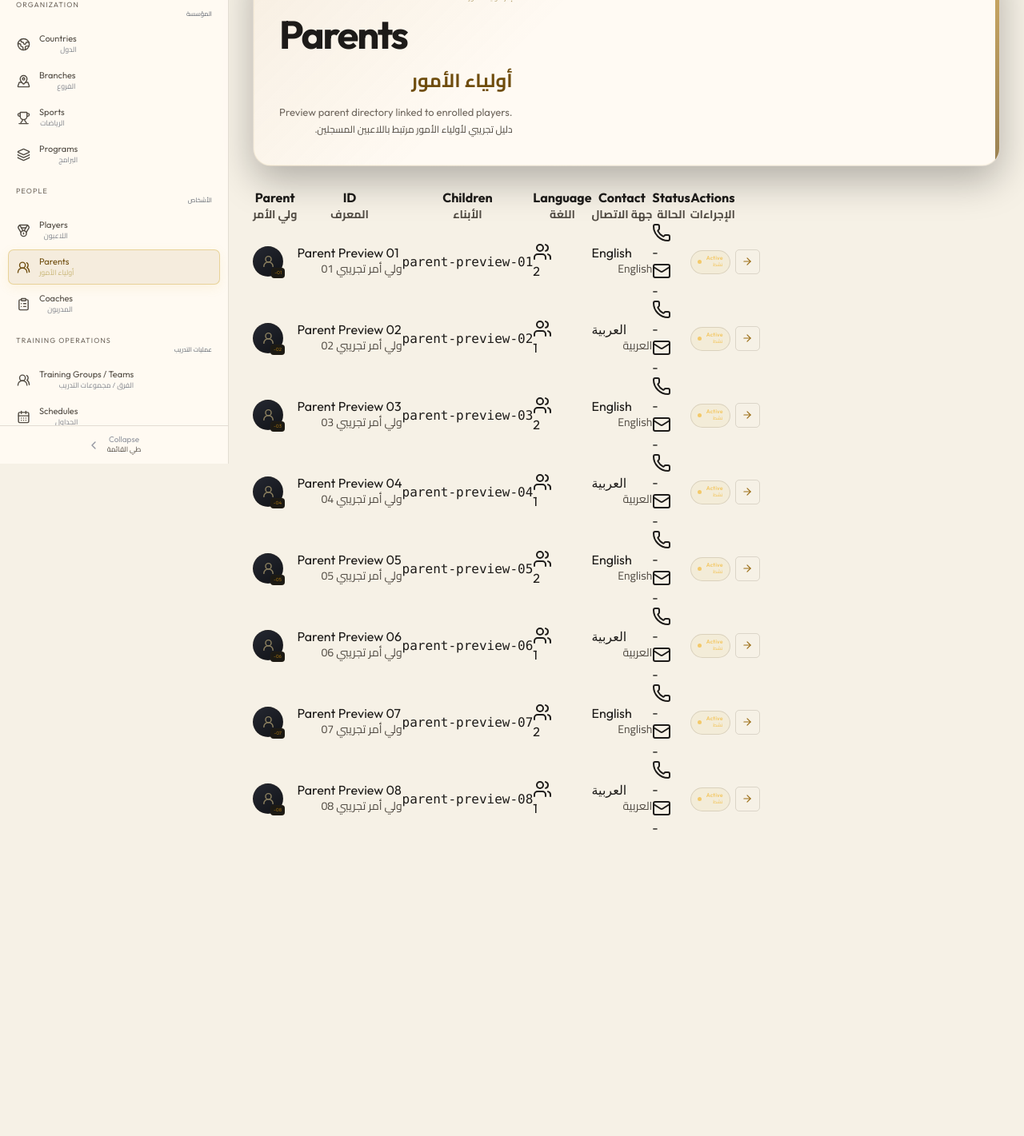
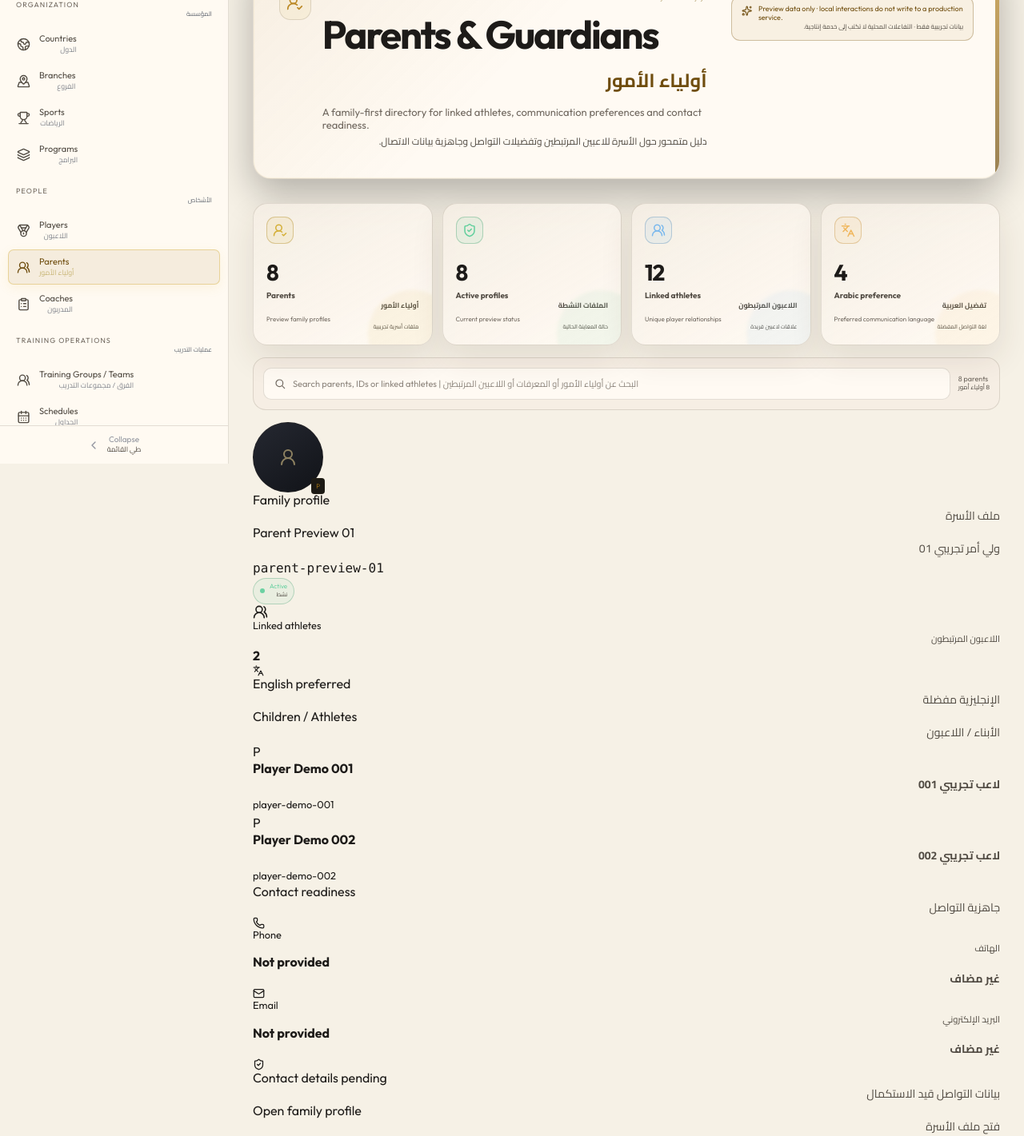
Before and after one commit to daynightae-cmyk/United-Olympics-Sports, a React (Vite) app: page /admin/parents in a window 1280 px wide. Shown: the part 220-1641 px from the top of the page at 80% size. Before the commit the page ends 1327 px from the top, so only its background shows below. Built offline with nearby package versions, Linux system fonts and the light colour scheme.

Commit message:
feat: redesign parent directory as family relationship cards

```diff
--- a/src/pages/admin/AdminParentsPage.tsx
+++ b/src/pages/admin/AdminParentsPage.tsx
@@ -1,41 +1,119 @@
-import { ArrowRight, Mail, Phone, Users } from 'lucide-react';
+import { ArrowRight, Languages, Mail, Phone, ShieldCheck, UserRoundCheck, UsersRound } from 'lucide-react';
+import { useMemo, useState } from 'react';
 import { Link } from 'react-router-dom';
-import { PageHeader, PlayerAvatar, StatusBadge } from '../../components/admin/AdminUI';
+import { PageHeader, UserAvatar } from '../../components/admin/AdminUI';
 import { BilingualText, bi } from '../../components/bilingual/BilingualText';
+import { EnterpriseEmpty, EnterpriseKpi, EnterpriseStatus, EnterpriseToolbar, PreviewNotice } from '../../components/enterprise/EnterpriseUI';
 import { demoParents } from '../../data/demo/parents';
 import { getPlayer } from '../../data/demo/selectors';
 
+const hasUsefulContact = (value?: string) => Boolean(value && value.trim() && value.trim() !== '-');
+
 export function AdminParentsPage() {
-  return <div className="admin-page">
+  const [query, setQuery] = useState('');
+  const normalizedQuery = query.trim().toLowerCase();
+
+  const parents = useMemo(() => demoParents.filter(parent => {
+    const childText = parent.playerIds.map(id => {
+      const player = getPlayer(id);
+      return player ? `${player.nameEn} ${player.nameAr} ${player.id}` : id;
+    }).join(' ');
+    return `${parent.nameEn} ${parent.nameAr} ${parent.id} ${childText}`.toLowerCase().includes(normalizedQuery);
+  }), [normalizedQuery]);
+
+  const activeParents = demoParents.filter(parent => parent.status === 'active').length;
+  const linkedPlayers = new Set(demoParents.flatMap(parent => parent.playerIds)).size;
+  const arabicPreference = demoParents.filter(parent => parent.preferredLanguage === 'ar').length;
+
+  return <div className="admin-page directory-v2-page directory-v2-parents">
     <PageHeader
-      eyebrow={bi('Parent Management', 'إدارة أولياء الأمور')}
-      title={bi('Parents', 'أولياء الأمور')}
-      description={bi('Preview parent directory linked to enrolled players.', 'دليل تجريبي لأولياء الأمور مرتبط باللاعبين المسجلين.')}
+      icon={UserRoundCheck}
+      eyebrow={bi('Family Relationship Center', 'مركز علاقات الأسر')}
+      title={bi('Parents & Guardians', 'أولياء الأمور')}
+      description={bi('A family-first directory for linked athletes, communication preferences and contact readiness.', 'دليل متمحور حول الأسرة للاعبين المرتبطين وتفضيلات التواصل وجاهزية بيانات الاتصال.')}
+      actions={<PreviewNotice />}
     />
-    <section className="parent-table-wrap">
-      <table className="parent-table">
-        <caption className="sr-only"><BilingualText value={bi('Parent Directory', 'دليل أولياء الأمور')} /></caption>
-        <thead>
-          <tr>
-            {[bi('Parent', 'ولي الأمر'), bi('ID', 'المعرف'), bi('Children', 'الأبناء'), bi('Language', 'اللغة'), bi('Contact', 'جهة الاتصال'), bi('Status', 'الحالة'), bi('Actions', 'الإجراءات')].map(label => <th key={label.en} scope="col"><BilingualText value={label} /></th>)}
-          </tr>
-        </thead>
-        <tbody>
-          {demoParents.map(parent => {
-            const children = parent.playerIds.map(pid => getPlayer(pid)).filter(Boolean);
-            return <tr key={parent.id}>
-              <td><PlayerAvatar id={parent.id} /></td>
-              <td><BilingualText value={{ en: parent.nameEn, ar: parent.nameAr }} /></td>
-              <td><code>{parent.id}</code></td>
-              <td><Users />{children.length}</td>
-              <td><BilingualText value={bi(parent.preferredLanguage === 'en' ? 'English' : 'العربية', parent.preferredLanguage === 'ar' ? 'العربية' : 'English')} /></td>
-              <td>{parent.phone && <span><Phone />{parent.phone}</span>}{parent.email && <span><Mail />{parent.email}</span>}{!parent.phone && !parent.email && <span>—</span>}</td>
-              <td><StatusBadge active={parent.status === 'active'} /></td>
-              <td><Link className="row-action" to={`/admin/parents/${parent.id}`}><ArrowRight /></Link></td>
-            </tr>;
-          })}
-        </tbody>
-      </table>
+
+    <section className="enterprise-kpi-grid directory-kpi-grid" aria-label="Parent overview | نظرة عامة على أولياء الأمور">
+      <EnterpriseKpi icon={UserRoundCheck} label={bi('Parents', 'أولياء الأمور')} value={demoParents.length} detail={bi('Preview family profiles', 'ملفات أسرية تجريبية')} />
+      <EnterpriseKpi icon={ShieldCheck} tone="green" label={bi('Active profiles', 'الملفات النشطة')} value={activeParents} detail={bi('Current preview status', 'حالة المعاينة الحالية')} />
+      <EnterpriseKpi icon={UsersRound} tone="blue" label={bi('Linked athletes', 'اللاعبون المرتبطون')} value={linkedPlayers} detail={bi('Unique player relationships', 'علاقات لاعبين فريدة')} />
+      <EnterpriseKpi icon={Languages} tone="orange" label={bi('Arabic preference', 'تفضيل العربية')} value={arabicPreference} detail={bi('Preferred communication language', 'لغة التواصل المفضلة')} />
     </section>
+
+    <EnterpriseToolbar
+      query={query}
+      onQueryChange={setQuery}
+      queryLabel={bi('Search parents, IDs or linked athletes', 'البحث عن أولياء الأمور أو المعرفات أو اللاعبين المرتبطين')}
+      resultCount={bi(`${parents.length} parents`, `${parents.length} أولياء أمور`)}
+    />
+
+    {parents.length > 0 ? <section className="directory-card-grid" aria-label="Parent directory cards | بطاقات دليل أولياء الأمور">
+      {parents.map(parent => {
+        const children = parent.playerIds.map(id => getPlayer(id)).filter(Boolean);
+        const phoneReady = hasUsefulContact(parent.phone);
+        const emailReady = hasUsefulContact(parent.email);
+        const contactReady = phoneReady || emailReady;
+
+        return <article className="directory-card directory-card-parent" key={parent.id}>
+          <div className="directory-card-glow" aria-hidden="true" />
+          <header className="directory-card-header">
+            <div className="directory-identity">
+              <div className="directory-avatar"><UserAvatar name={parent.nameEn} large /></div>
+              <div>
+                <span className="directory-kicker"><BilingualText value={bi('Family profile', 'ملف الأسرة')} /></span>
+                <h2><BilingualText value={{ en: parent.nameEn, ar: parent.nameAr }} /></h2>
+                <code>{parent.id}</code>
+              </div>
+            </div>
+            <EnterpriseStatus label={parent.status === 'active' ? bi('Active', 'نشط') : bi('Inactive', 'غير نشط')} tone={parent.status === 'active' ? 'active' : 'neutral'} />
+          </header>
+
+          <div className="directory-family-banner">
+            <div className="directory-family-icon"><UsersRound size={19} /></div>
+            <div>
+              <small><BilingualText value={bi('Linked athletes', 'اللاعبون المرتبطون')} /></small>
+              <strong>{children.length}</strong>
+            </div>
+            <span className="directory-language-pill"><Languages size={14} /><BilingualText value={parent.preferredLanguage === 'ar' ? bi('Arabic preferred', 'العربية مفضلة') : bi('English preferred', 'الإنجليزية مفضلة')} /></span>
+          </div>
+
+          <section className="directory-card-section">
+            <div className="directory-section-label"><BilingualText value={bi('Children / Athletes', 'الأبناء / اللاعبون')} /></div>
+            <div className="directory-child-list">
+              {children.length > 0 ? children.map(child => child && <div className="directory-child" key={child.id}>
+                <span className="directory-child-avatar">{child.nameEn.slice(0, 1)}</span>
+                <span><strong><BilingualText value={{ en: child.nameEn, ar: child.nameAr }} /></strong><small>{child.id}</small></span>
+              </div>) : <span className="directory-muted"><BilingualText value={bi('No linked athletes', 'لا يوجد لاعبون مرتبطون')} /></span>}
+            </div>
+          </section>
+
+          <section className="directory-card-section directory-contact-section">
+            <div className="directory-section-label"><BilingualText value={bi('Contact readiness', 'جاهزية التواصل')} /></div>
+            <div className="directory-contact-grid">
+              <div className={phoneReady ? 'is-ready' : 'is-missing'}>
+                <Phone size={15} />
+                <span><small><BilingualText value={bi('Phone', 'الهاتف')} /></small><strong>{phoneReady ? parent.phone : <BilingualText value={bi('Not provided', 'غير مضاف')} />}</strong></span>
+              </div>
+              <div className={emailReady ? 'is-ready' : 'is-missing'}>
+                <Mail size={15} />
+                <span><small><BilingualText value={bi('Email', 'البريد الإلكتروني')} /></small><strong>{emailReady ? parent.email : <BilingualText value={bi('Not provided', 'غير مضاف')} />}</strong></span>
+              </div>
+            </div>
+          </section>
+
+          <footer className="directory-card-footer">
+            <span className={`directory-readiness ${contactReady ? '' : 'is-warning'}`}>
+              <ShieldCheck size={15} />
+              <BilingualText value={contactReady ? bi('Contact channel available', 'قناة تواصل متاحة') : bi('Contact details pending', 'بيانات التواصل قيد الاستكمال')} />
+            </span>
+            <Link className="directory-open-button" to={`/admin/parents/${parent.id}`}>
+              <BilingualText value={bi('Open family profile', 'فتح ملف الأسرة')} />
+              <ArrowRight size={16} />
+            </Link>
+          </footer>
+        </article>;
+      })}
+    </section> : <EnterpriseEmpty title={bi('No parents match', 'لا يوجد أولياء أمور مطابقون')} description={bi('Try another parent name, ID or linked athlete.', 'جرب اسم ولي أمر أو معرفًا أو لاعبًا مرتبطًا آخر.')} />}
   </div>;
 }
```
